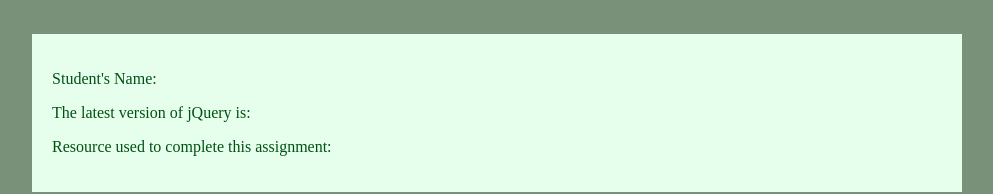
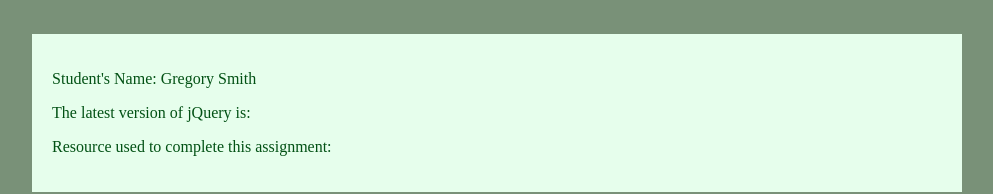
Before and after one commit to Greg-Smith209/ch10applyextendanalyze, a plain HTML site: page analyze apply extend/extend/extend10.html in a window 1280 px wide. Shown: the part 465-659 px from the top of the page, without its empty margins (143-1136 px from the left). Drawn offline with Linux system fonts and the light colour scheme.

Commit message:
progress

```diff
--- a/analyze apply extend/extend/extend10.html
+++ b/analyze apply extend/extend/extend10.html
@@ -1,5 +1,7 @@
 <!DOCTYPE html>
-<!-- Student's Name, Today's Date -->
+<!-- Student's Name: Gregory Smith
+Today's Date: 11/16/2022
+ -->
 <html lang="en">
 <head>
 
@@ -28,7 +30,7 @@
 		</article>
 
         <footer>
-            <p>Student's Name: </p>
+            <p>Student's Name: Gregory Smith </p>
             <p>The latest version of jQuery is: </p>
             <p>Resource used to complete this assignment: </p>
         </footer>
--- a/analyze apply extend/extend/scripts/script.js
+++ b/analyze apply extend/extend/scripts/script.js
@@ -1,5 +1,5 @@
 /*
-    Student Name:
+    Student Name: Gregory Smith
     File Name: script.js
-    Date:
+    Date: 11/16/2022
 */
```
